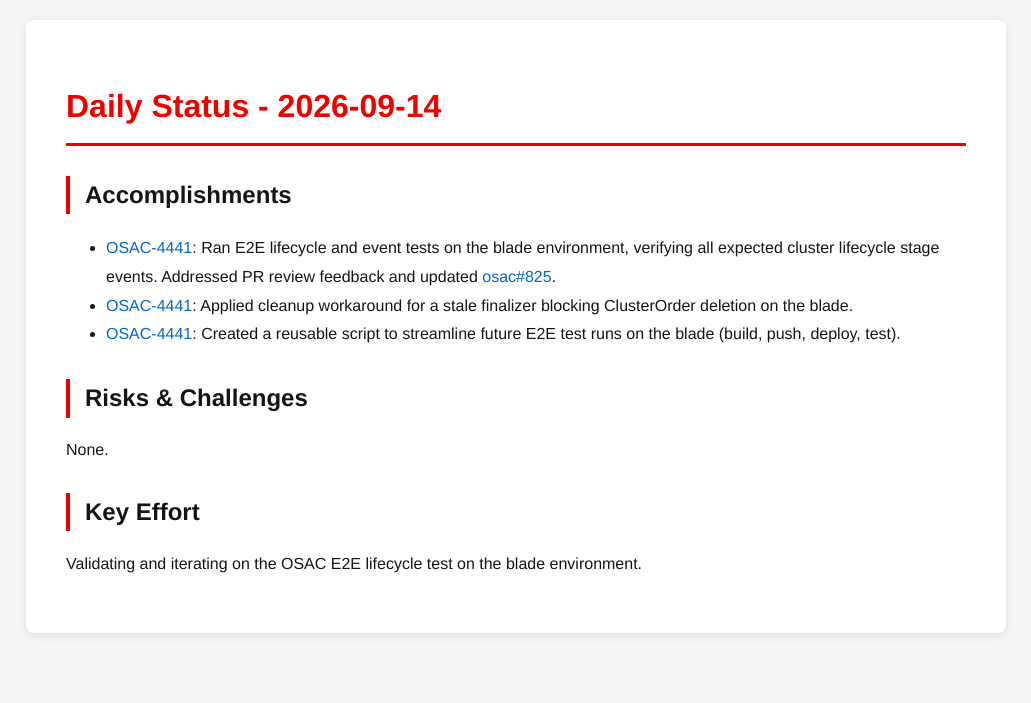
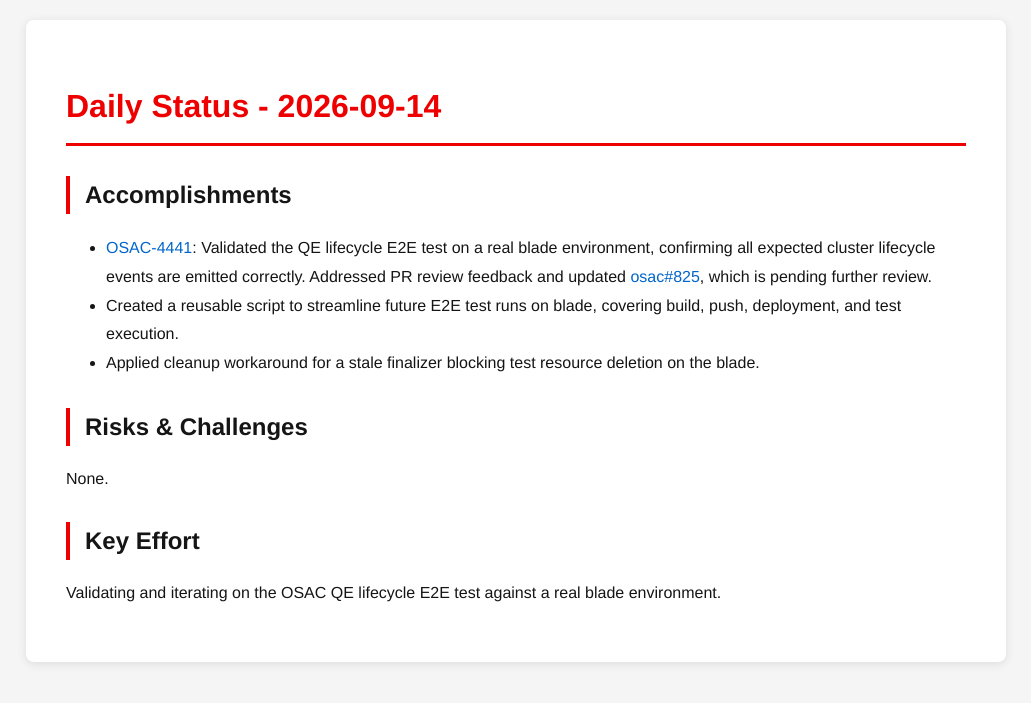
Before and after one commit to tzvatot/daily-status, a Jekyll site: the page built from 2026-09-14.md, in a window 1280 px wide. Shown: the top 703 px of the page, without its empty margins (124-1155 px from the left). Built offline with Jekyll 4.4.1, drawn with Linux system fonts in a browser that asks for light colours.

Commit message:
Daily status update - 2026-09-14

```diff
--- a/2026-09-14.md
+++ b/2026-09-14.md
@@ -7,12 +7,12 @@ date: 2026-09-14
 # Daily Status - 2026-09-14
 
 ## Accomplishments
-- [OSAC-4441](https://redhat.atlassian.net/browse/OSAC-4441): Ran E2E lifecycle and event tests on the blade environment, verifying all expected cluster lifecycle stage events. Addressed PR review feedback and updated [osac#825](https://github.com/osac-project/osac/pull/825).
-- [OSAC-4441](https://redhat.atlassian.net/browse/OSAC-4441): Applied cleanup workaround for a stale finalizer blocking ClusterOrder deletion on the blade.
-- [OSAC-4441](https://redhat.atlassian.net/browse/OSAC-4441): Created a reusable script to streamline future E2E test runs on the blade (build, push, deploy, test).
+- [OSAC-4441](https://redhat.atlassian.net/browse/OSAC-4441): Validated the QE lifecycle E2E test on a real blade environment, confirming all expected cluster lifecycle events are emitted correctly. Addressed PR review feedback and updated [osac#825](https://github.com/osac-project/osac/pull/825), which is pending further review.
+- Created a reusable script to streamline future E2E test runs on blade, covering build, push, deployment, and test execution.
+- Applied cleanup workaround for a stale finalizer blocking test resource deletion on the blade.
 
 ## Risks & Challenges
 None.
 
 ## Key Effort
-Validating and iterating on the OSAC E2E lifecycle test on the blade environment.
+Validating and iterating on the OSAC QE lifecycle E2E test against a real blade environment.
```
